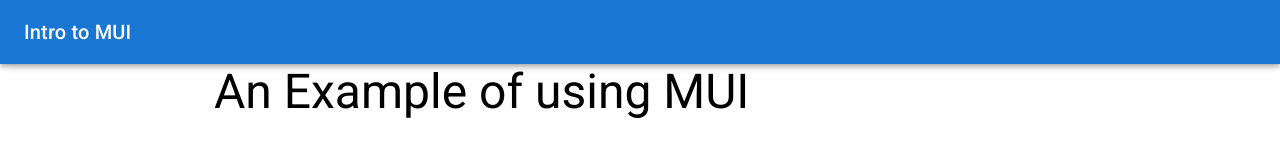
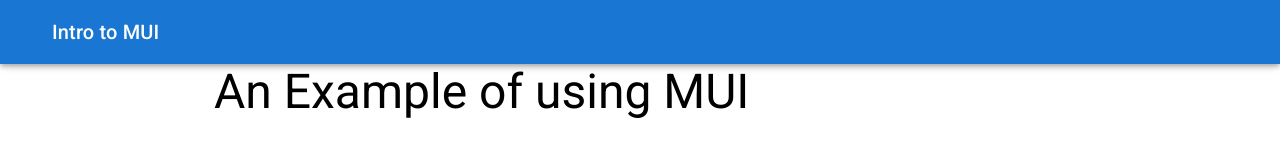
Before and after one commit to dmit-2008/dmit2008-OE01-Winter-2025, a Next.js app in the folder 06-nextjs-mui-component-library/components-mui-example/: page / in a window 1280 px wide. Shown: the top 160 px of the page. Built offline with nearby package versions, Linux system fonts and the light colour scheme.

Commit message:
class progress pushed

```diff
--- a/06-nextjs-mui-component-library/components-mui-example/components/Navbar.js
+++ b/06-nextjs-mui-component-library/components-mui-example/components/Navbar.js
@@ -1,6 +1,7 @@
 
 import AppBar from '@mui/material/AppBar';
 import Box from '@mui/material/Box';
+import IconButton from '@mui/material/IconButton';
 import Toolbar from '@mui/material/Toolbar';
 import Typography from '@mui/material/Typography';
 
@@ -10,6 +11,16 @@ export default function Navbar() {
   // for the docs we're using some of the pieces here.
   return <AppBar>
     <Toolbar>
+      <IconButton
+        size="large"
+        edge="start"
+        color="inherit"
+        aria-label="menu"
+        sx={{ mr: 2 }}
+      >
+
+      </IconButton>
+
       {/* I want you to look as an h6 but use a div to render */}
       <Typography
         variant="h6"
--- a/06-nextjs-mui-component-library/components-mui-example/pages/index.js
+++ b/06-nextjs-mui-component-library/components-mui-example/pages/index.js
@@ -30,6 +30,8 @@ export default function Home() {
         <Typography variant="h3" component="h1">
           An Example of using MUI
         </Typography>
+
+
       </Container>
 
     </div>
```
